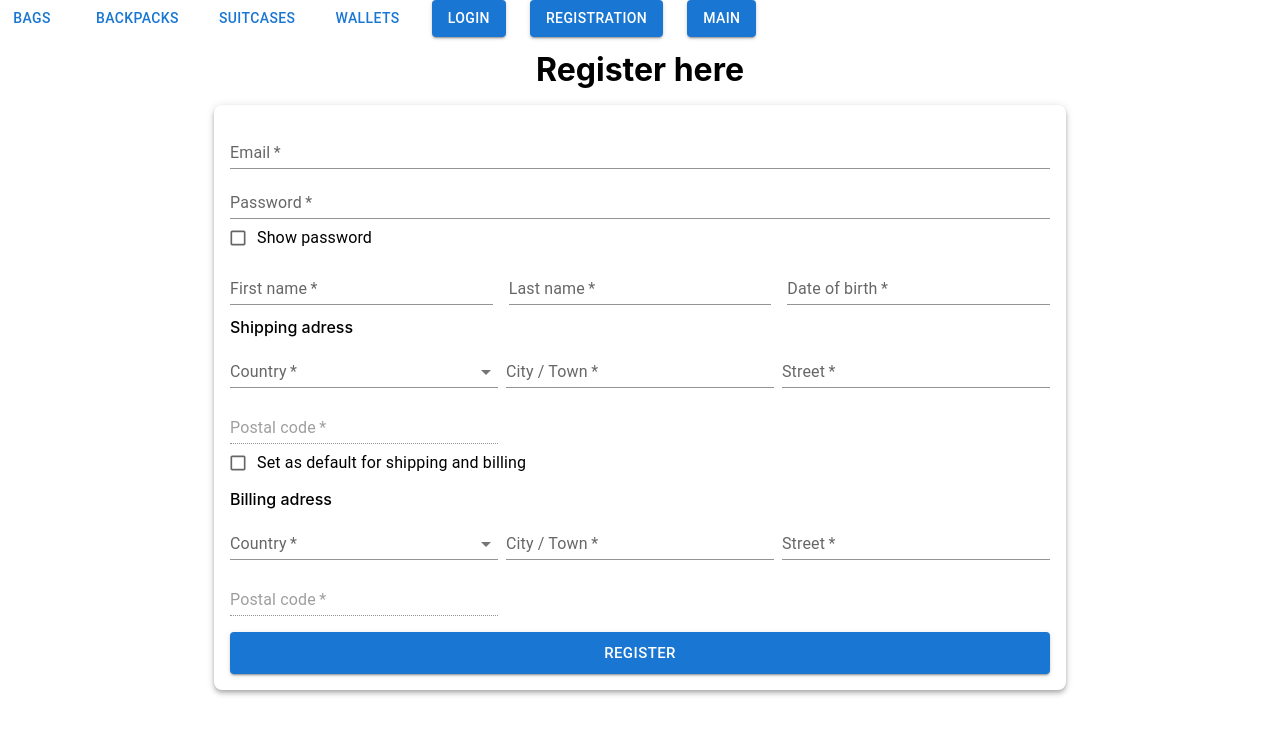
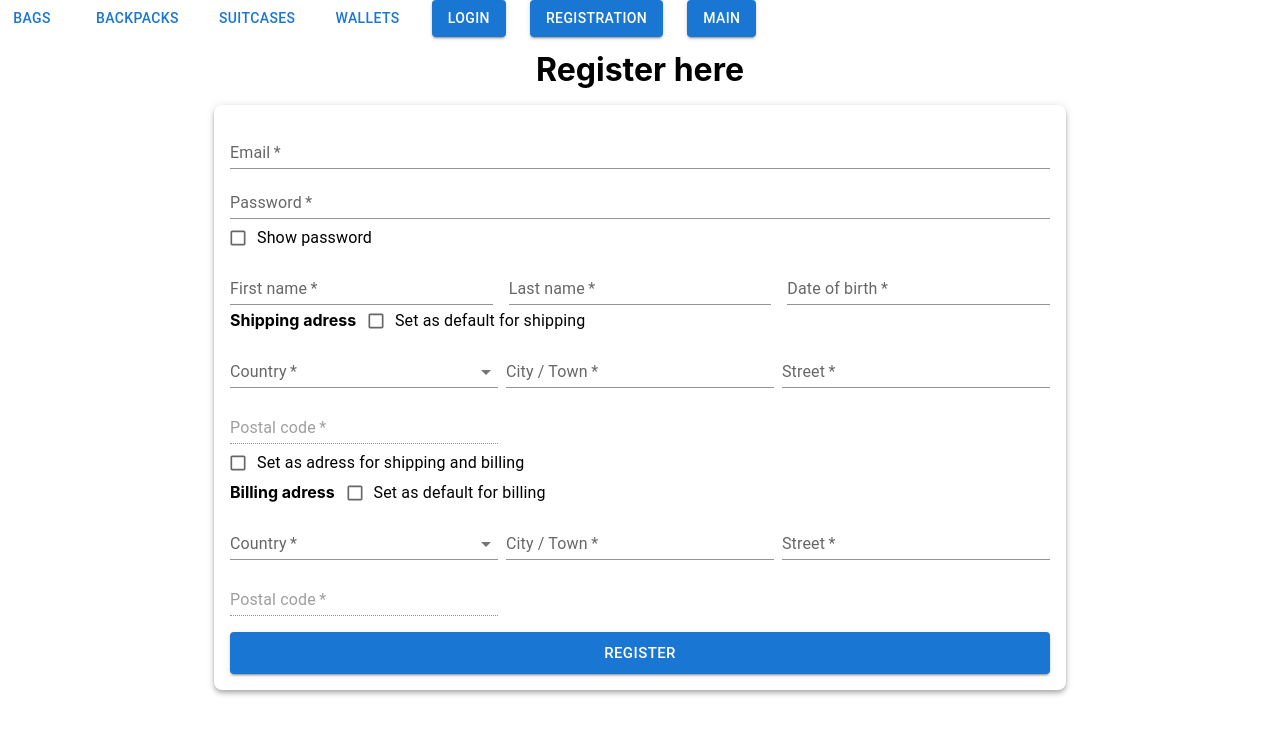
Before and after one commit to JYMTeam/eCommerce-Application, a React (Create React App) app in the folder ecommerce-app/: page /registration in a window 1280 px wide. Shown: the top 734 px of the page. Built offline with nearby package versions, Linux system fonts and the light colour scheme; what @commercetools/platform-sdk, @commercetools/sdk-client-v2 would draw is missing.

Commit message:
feat: add checkboxes for default adress (EC-78, EC-79)

```diff
--- a/ecommerce-app/src/components/RegistrationForm/RegistrationForm.css
+++ /dev/null
@@ -1,5 +0,0 @@
-.form-adress {
-  font-weight: 500;
-  text-align: start;
-  margin: 7px 0 3px 0;
-}
--- a/ecommerce-app/src/components/RegistrationForm/RegistrationForm.tsx
+++ b/ecommerce-app/src/components/RegistrationForm/RegistrationForm.tsx
@@ -13,6 +13,7 @@ import {
   NO_SPECIAL_CHARS_REGEX,
   NO_DIGIT_REGEX,
   USER_AGE_ALLOWED,
+  MAX_HUMAN_AGE,
   countryOptions,
 } from "../../constants/constants";
 import { IRegistrationInitialValues } from "../../types";
@@ -21,7 +22,6 @@ import { DatePicker } from "@mui/x-date-pickers";
 import dayjs from "dayjs";
 import { Autocomplete, Checkbox, FormControlLabel, Grid } from "@mui/material";
 import { useState } from "react";
-import "./RegistrationForm.css";
 
 const postalCodes = require("postal-codes-js");
 
@@ -40,7 +40,9 @@ const initialValues: IRegistrationInitialValues = {
   postalCodeShipping: "",
   postalCodeBilling: "",
   passwordCheck: [],
-  adressCheck: [],
+  commonAdressCheck: [],
+  defaultShippingCheck: [],
+  defaultBillingCheck: [],
 };
 
 const validateName = (field: string) => {
@@ -145,6 +147,14 @@ export function RegistrationForm() {
               new Date(value) < subtractYears(new Date(), USER_AGE_ALLOWED)
             );
           },
+        )
+        .test(
+          "is-valid-age",
+          () => `Your age must be within the possible human lifespan`,
+          (value) => {
+            if (!value) return false;
+            return new Date(value) > subtractYears(new Date(), MAX_HUMAN_AGE);
+          },
         ),
     ),
 
@@ -192,6 +202,7 @@ export function RegistrationForm() {
     >
       {(formik) => {
         const { values, handleChange, errors, setFieldValue } = formik;
+        console.log(values);
         return (
           <Form noValidate autoComplete="off">
             <Box
@@ -272,6 +283,7 @@ export function RegistrationForm() {
                     <DatePicker
                       label="Date of birth"
                       maxDate={dayjs(new Date())}
+                      minDate={dayjs(subtractYears(new Date(), MAX_HUMAN_AGE))}
                       orientation="portrait"
                       onChange={(value) => {
                         if (!value) return false;
@@ -290,7 +302,25 @@ export function RegistrationForm() {
                     />
                   </Grid>
                 </Grid>
-                <span className="form-adress">Shipping adress</span>
+                <Grid container spacing={1}>
+                  <Box
+                    component="span"
+                    sx={{ fontWeight: "bold", mt: 1, mb: 0.3, ml: 1 }}
+                  >
+                    Shipping adress
+                  </Box>
+                  <FormControlLabel
+                    control={
+                      <Checkbox
+                        onChange={handleChange}
+                        name="defaultShippingCheck"
+                        size="small"
+                      />
+                    }
+                    label="Set as default for shipping"
+                    sx={{ ml: 0.1 }}
+                  />
+                </Grid>
                 <Grid container spacing={1}>
                   <Grid item md={4} sm={6} xs={12}>
                     <Autocomplete
@@ -376,33 +406,52 @@ export function RegistrationForm() {
                   control={
                     <Checkbox
                       onChange={handleChange}
-                      name="adressCheck"
+                      name="commonAdressCheck"
                       size="small"
                     />
                   }
-                  label="Set as default for shipping and billing"
+                  label="Set as adress for shipping and billing"
                   sx={
-                    values.adressCheck && values.adressCheck.length > 0
+                    values.commonAdressCheck &&
+                    values.commonAdressCheck.length > 0
                       ? { mb: 2 }
                       : {}
                   }
                 />
-                <Box
-                  className="form-adress"
-                  component="span"
+                <Grid
+                  container
+                  spacing={1}
                   sx={
-                    values.adressCheck && values.adressCheck.length > 0
+                    values.commonAdressCheck &&
+                    values.commonAdressCheck.length > 0
                       ? { display: { xs: "none" } }
                       : {}
                   }
                 >
-                  Billing adress
-                </Box>
+                  <Box
+                    component="span"
+                    sx={{ fontWeight: "bold", mt: 1, mb: 0.3, ml: 1 }}
+                  >
+                    Billing adress
+                  </Box>
+                  <FormControlLabel
+                    control={
+                      <Checkbox
+                        onChange={handleChange}
+                        name="defaultBillingCheck"
+                        size="small"
+                      />
+                    }
+                    label="Set as default for billing"
+                    sx={{ ml: 0.1 }}
+                  />
+                </Grid>
                 <Grid
                   container
                   spacing={1}
                   sx={
-                    values.adressCheck && values.adressCheck.length > 0
+                    values.commonAdressCheck &&
+                    values.commonAdressCheck.length > 0
                       ? { display: { xs: "none" } }
                       : { mb: 2 }
                   }
--- a/ecommerce-app/src/constants/constants.ts
+++ b/ecommerce-app/src/constants/constants.ts
@@ -7,6 +7,7 @@ const NO_SPACE_REGEX = /^\S*$/;
 const NO_SPECIAL_CHARS_REGEX = /^(?!.*[()[\]{}*&^%$#@!"+=:;<>?,./\\|_]).*$/;
 const NO_DIGIT_REGEX = /^(?!.*[0-9]).*$/;
 const USER_AGE_ALLOWED = 14;
+const MAX_HUMAN_AGE = 130;
 const countryOptions = [
   { label: "USA", countryCode: "US", postalCodeFormat: "20521-9000" },
   { label: "Germany", countryCode: "DE", postalCodeFormat: "12345" },
@@ -21,5 +22,6 @@ export {
   NO_SPECIAL_CHARS_REGEX,
   NO_DIGIT_REGEX,
   USER_AGE_ALLOWED,
+  MAX_HUMAN_AGE,
   countryOptions,
 };
--- a/ecommerce-app/src/types/index.ts
+++ b/ecommerce-app/src/types/index.ts
@@ -15,5 +15,7 @@ export interface IRegistrationInitialValues extends IFormInitialValues {
   countryBilling: string;
   postalCodeShipping: string;
   postalCodeBilling: string;
-  adressCheck?: string[];
+  commonAdressCheck?: string[];
+  defaultShippingCheck?: string[];
+  defaultBillingCheck?: string[];
 }
```
